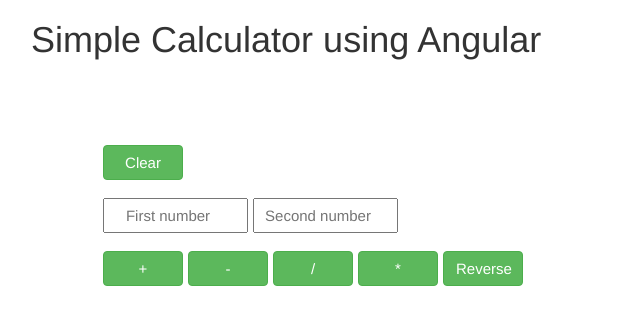
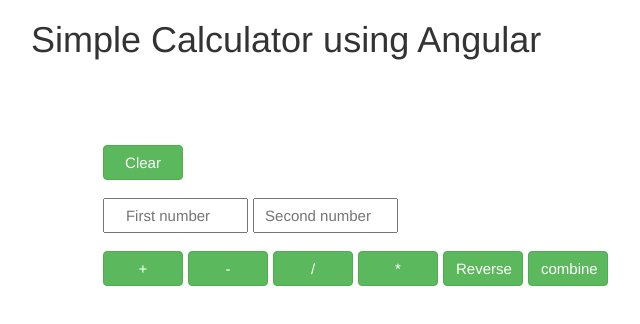
Before and after one commit to Anjali259/Simple--two-input-Calculator, an Angular app: page / in a window 1280 px wide. Shown: the top 324 px of the page, without its empty margins (39-679 px from the left). Built offline with nearby package versions, Linux system fonts and the light colour scheme.

Commit message:
WIP - added combination function of given input

```diff
--- a/src/app/app.component.html
+++ b/src/app/app.component.html
@@ -16,7 +16,20 @@
       <button class="form-group btn btn-success bttn" (click)="onDivision()"> / </button>
       <button class="form-group btn btn-success bttn" (click)="onMultiplication()"> * </button>
       <button class="form-group btn btn-success bttn" (click)="reverse(num1)"> Reverse </button>
+
+      <button class="form-group btn btn-success bttn" (click)="combinenum(num1)"> combine </button>
+
+
     </div>
+
+    <div *ngIf="displaycombine">
+     <div *ngFor="let value of result">
+      Combine is  {{ value }}
+
+     </div>
+
+    </div>
+
 
     <div *ngIf="displayname">
       Result of {{num1}} and {{num2}} <input disabled value="{{result}}">
@@ -25,13 +38,15 @@
       Reverse of {{num1}} is <input disabled value="{{result}}">
     </div>
 
-    <!--  <h4 *ngIf="displaysum">The sum of {{num1}} and {{num2}} is {{sum}}. </h4>
-      <h4 *ngIf="displaysub">The subtraction of {{num1}} and {{num2}} is {{sub}}. </h4>
-    -->
 
 
 
 
+
+
+    <!--  <h4 *ngIf="displaysum">The sum of {{num1}} and {{num2}} is {{sum}}. </h4>
+      <h4 *ngIf="displaysub">The subtraction of {{num1}} and {{num2}} is {{sub}}. </h4>
+    -->
   </form>
 
 
--- a/src/app/app.component.ts
+++ b/src/app/app.component.ts
@@ -10,8 +10,10 @@
   num1: number;
   num2: number;
   public result: number;
+  public combineresult: number;
   public displayname: boolean;
   public displayreverse: boolean;
+  displaycombine: boolean;
 
   onAddition() {
     this.displayname = true;
@@ -50,6 +52,33 @@
       console.log(r);
     }
     return this.result = parseInt(r);
+  }
+
+  combinenum(str) {
+
+    let num = str.toString();
+    let result = [];
+    let r1 = '';
+    let r2 = '';
+    let r3: number;
+    let r4: number;
+    this.displaycombine = true;
+    // Since you only want pairs, there's no reason
+    // to iterate over the last element directly
+    for (let i = 0; i < num.length - 1; i++) {
+      // This is where you'll capture that last value
+      for (let j = i + 1; j < num.length; j++) {
+        r1 = num[i] + num[j];
+        r2 = num[j] + num[i];
+        r3 = parseInt(r1);
+        r4 = parseInt(r2);
+        result.push(r3);
+        result.push(r4);
+
+         }
+    }
+    alert(result);
+
 
   }
 
```
